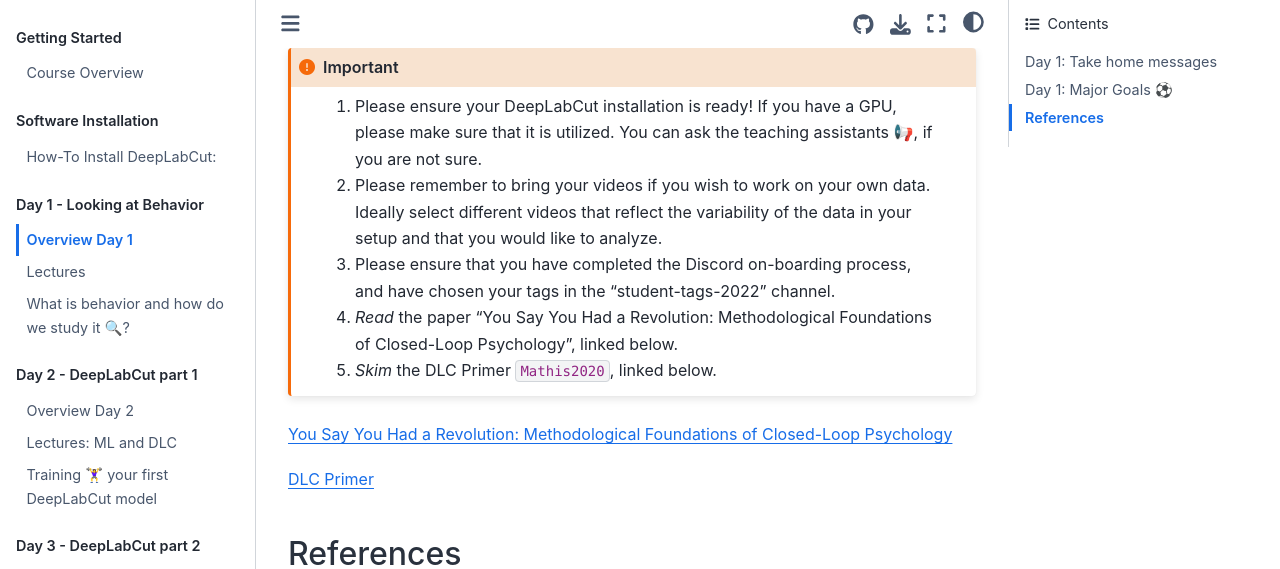
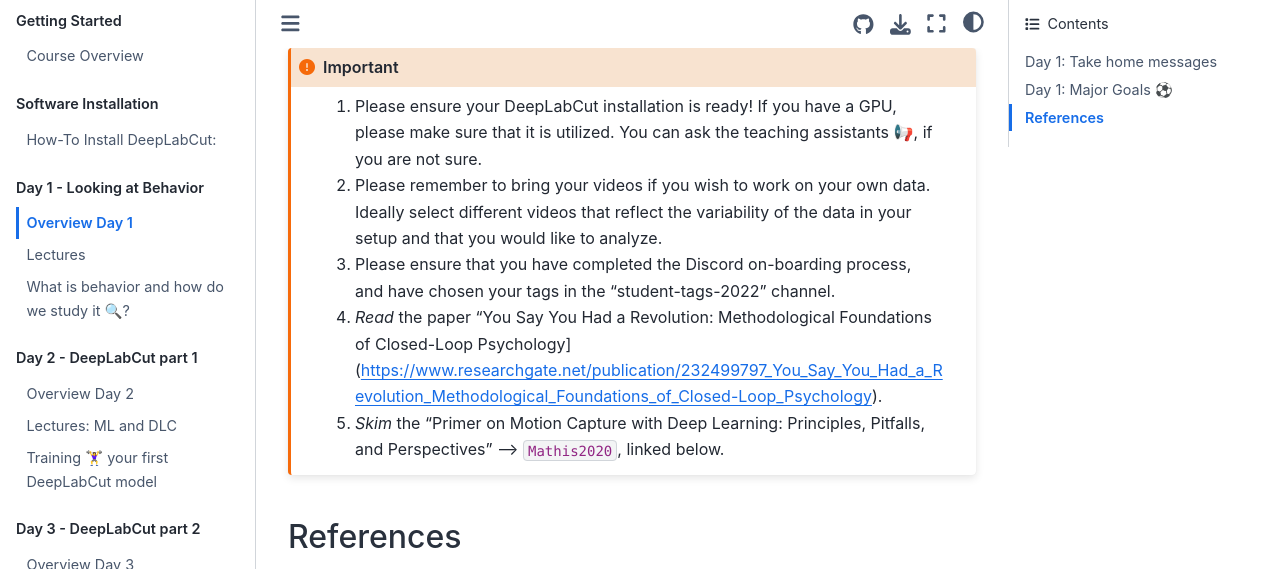
Before and after one commit to AlexEMG/DLC-Cajal-Course, a Jupyter Book: the page built from content/Day1_Overview.md, in a window 1280 px wide and 900 px high, scrolled down 1030 px, cut to the strip 0-569 px from the top of the window. Built offline with Jupyter Book 1.0.4 settings and Sphinx 7.4.7 and the Sphinx Book theme 1.1.4, drawn with Linux system fonts in a browser that asks for light colours; cross-references to code outside the pages are shown as plain code.

Commit message:
fix link

````diff
--- a/content/Day1_Overview.md
+++ b/content/Day1_Overview.md
@@ -28,12 +28,14 @@ Later, in the [practical part](Day1_Practicals.md), we will discuss what is beha
 1) Please ensure your DeepLabCut installation is ready! If you have a GPU, please make sure that it is utilized. You can ask the teaching assistants 📢, if you are not sure.
 2) Please remember to bring your videos if you wish to work on your own data. Ideally select different videos that reflect the variability of the data in your setup and that you would like to analyze.
 3) Please ensure that you have completed the Discord on-boarding process, and have chosen your tags in the "student-tags-2022" channel.
-4) *Read* the paper "You Say You Had a Revolution: Methodological Foundations of Closed-Loop Psychology", linked below.
-5) *Skim* the DLC Primer {cite}`Mathis2020`, linked below.
+4) *Read* the paper "You Say You Had a Revolution: Methodological Foundations of Closed-Loop Psychology](https://www.researchgate.net/publication/232499797_You_Say_You_Had_a_Revolution_Methodological_Foundations_of_Closed-Loop_Psychology).
+5) *Skim* the "Primer on Motion Capture with Deep Learning:
+Principles, Pitfalls, and Perspectives" --> {cite}`Mathis2020`, linked below.
 ```
-[You Say You Had a Revolution: Methodological Foundations of Closed-Loop Psychology](https://www.researchgate.net/publication/232499797_You_Say_You_Had_a_Revolution_Methodological_Foundations_of_Closed-Loop_Psychology)
 
-[DLC Primer](https://www.nature.com/articles/s41467-022-27980-y)
+
+
+
 
 ## References
 
````
